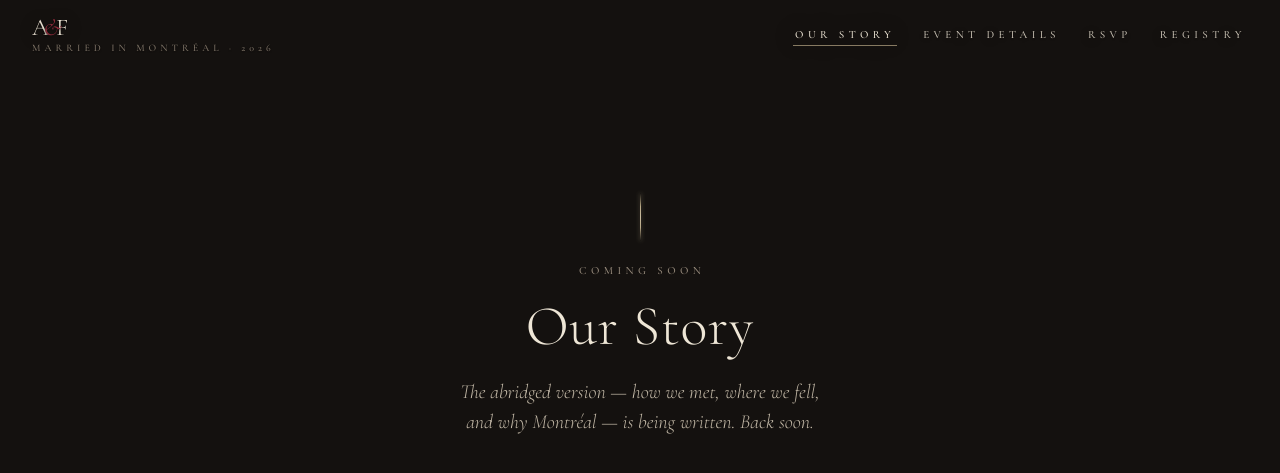
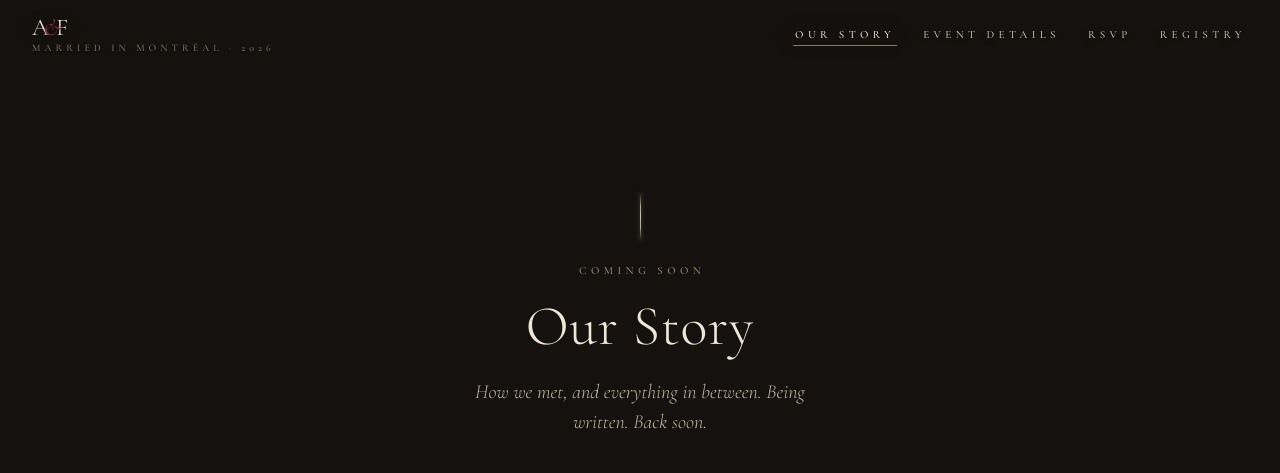
Before and after one commit to fwilliams/married.af, a Jekyll site: the page built from story.md, in a window 1280 px wide and 900 px high. Shown: the top 473 px of the window. Built offline with Jekyll 4.4.1, drawn with Linux system fonts in a browser that asks for light colours; some web fonts are replaced.

Commit message:
Swap placeholder prose to avoid misleading design-review copy
Replace the tagline, homepage note, and story teaser with neutral
placeholders that don't overstate Montréal's role or claim an inaccurate
timeline. Keep mockup doc in sync with live copy.

Made-with: Cursor

```diff
--- a/story.md
+++ b/story.md
@@ -5,5 +5,5 @@ seo_title: Our Story
 description: How Amanda and Francis met, and the journey to Montréal.
 status: teaser
 permalink: /story/
-coming_soon_note: "The abridged version — how we met, where we fell, and why Montréal — is being written. Back soon."
+coming_soon_note: "How we met, and everything in between. Being written. Back soon."
 ---
```
Also changed, not shown: index.md (+2 -2 lines), mockups/LANDING_MOCKUP.md (+2 -2 lines).
